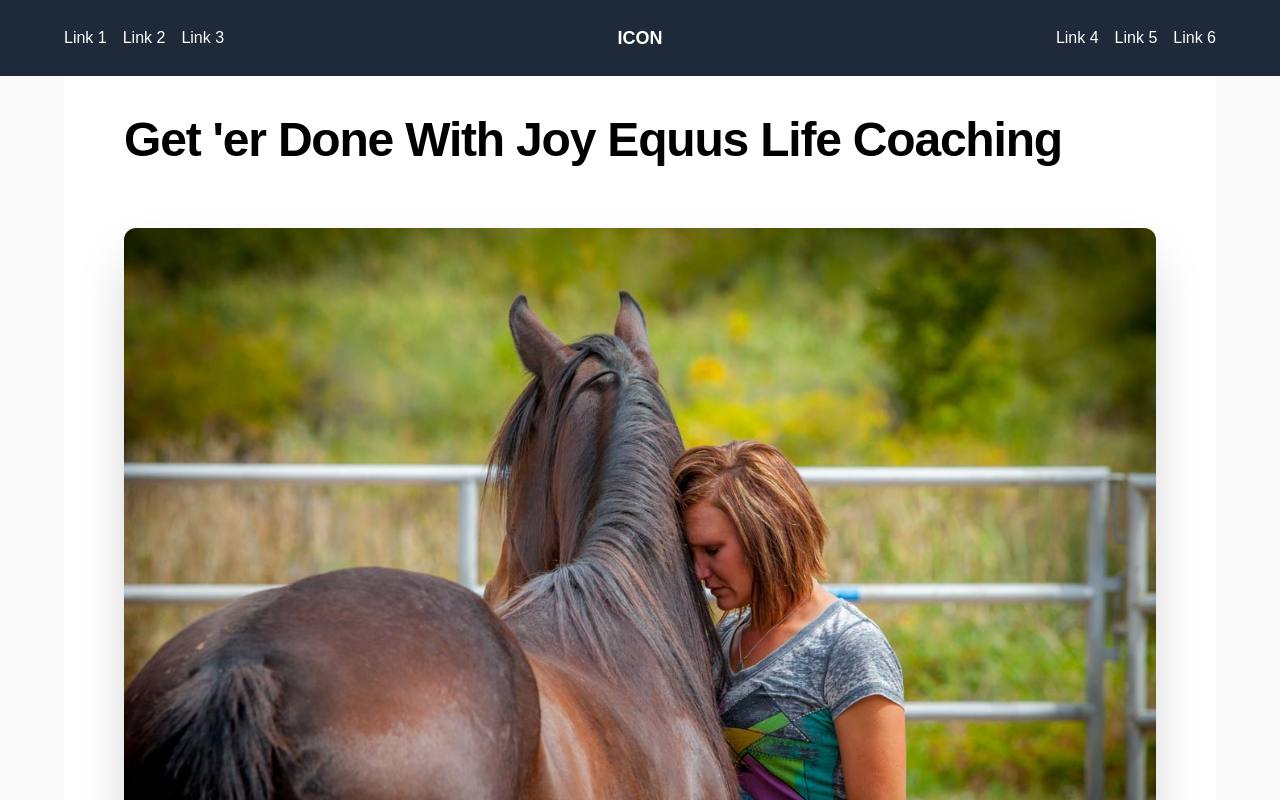
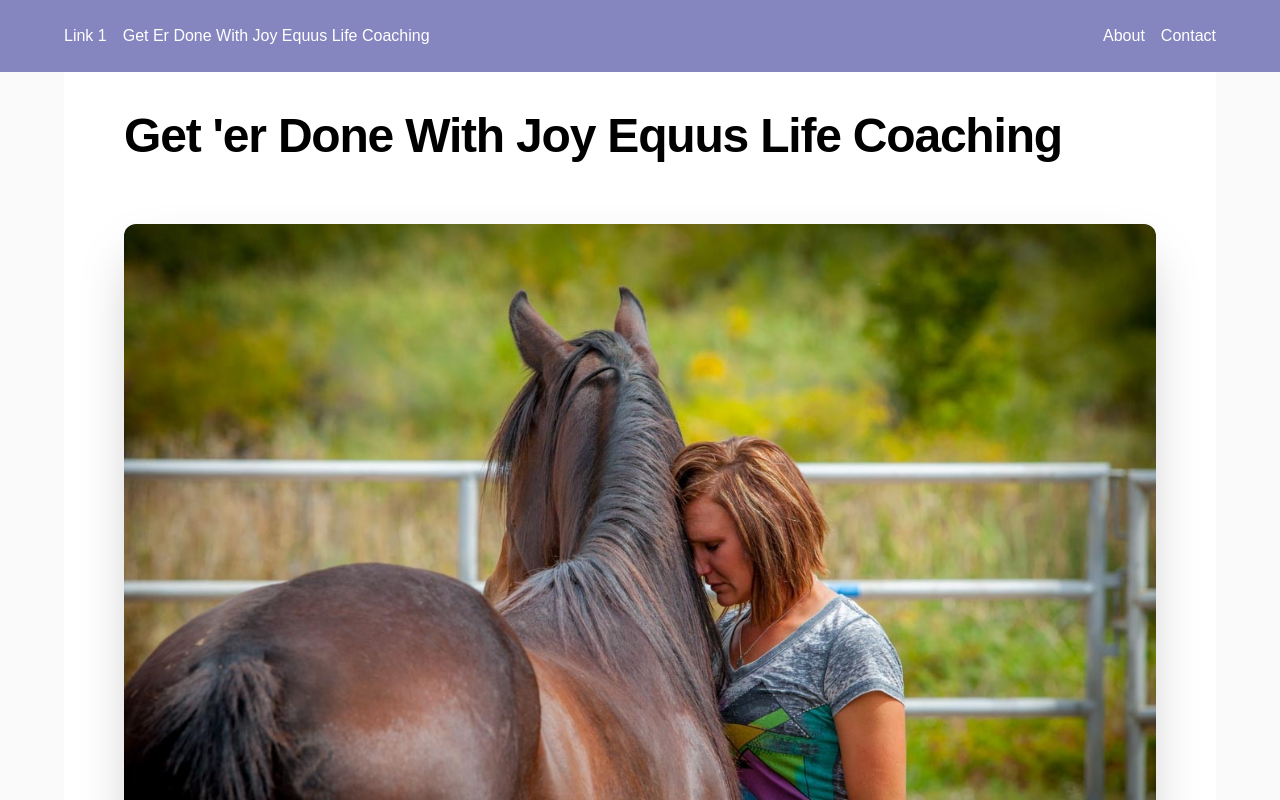
Before and after one commit to jacobsmith95/LC4LC, a Next.js app in the folder lc4lc/: page / in a window 1280 px wide. Shown: the top 800 px of the page. Built offline with nearby package versions, Linux system fonts and the light colour scheme.

Commit message:
edited navbar page details

```diff
--- a/lc4lc/app/navbar.tsx
+++ b/lc4lc/app/navbar.tsx
@@ -2,38 +2,28 @@ import Link from "next/link";
 
 export default function Navbar() {
   return (
-    <nav className="sticky top-0 left-0 z-50 w-full bg-gray-800 text-white md:px-8 py-4">
+    <nav className="sticky top-0 left-0 z-50 w-full bg-lavender text-white md:px-8 py-4">
       <div className="w-full flex justify-between items-center md:px-8 py-2">
-        {/* Left Section with 3 Links */}
         <section className="flex space-x-4">
           <Link href="/link1" className="hover:underline">
             Link 1
           </Link>
           <Link href="/link2" className="hover:underline">
-            Link 2
-          </Link>
-          <Link href="/link3" className="hover:underline">
-            Link 3
+            Get Er Done With Joy Equus Life Coaching
           </Link>
         </section>
 
-        {/* Middle Section with Icon */}
         <section className="flex justify-center">
           <Link href="/" className="text-lg font-semibold hover:underline">
-            ICON
           </Link>
         </section>
 
-        {/* Right Section with 3 Links */}
         <section className="flex space-x-4">
           <Link href="/link4" className="hover:underline">
-            Link 4
+            About
           </Link>
           <Link href="/link5" className="hover:underline">
-            Link 5
-          </Link>
-          <Link href="/link6" className="hover:underline">
-            Link 6
+            Contact
           </Link>
         </section>
       </div>
```
